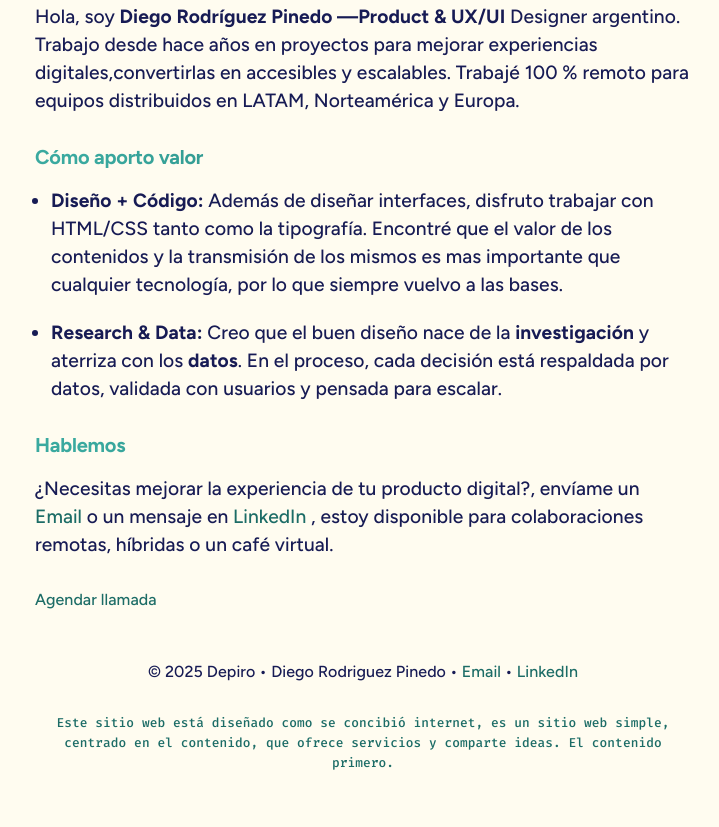
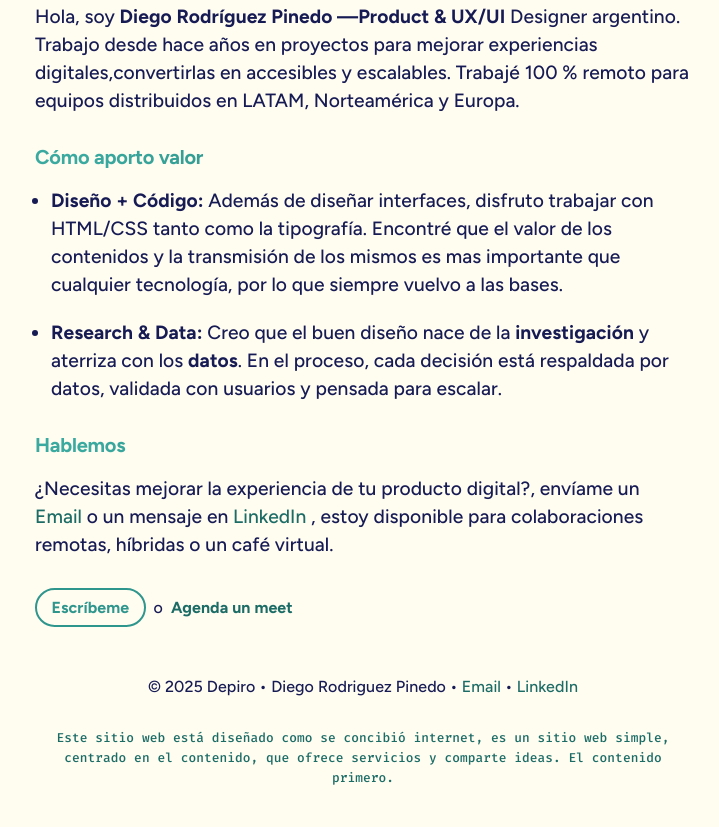
Before and after one commit to depiro/depiro, a website: page about.html in a window 1280 px wide. Shown: the part 369-1196 px from the top of the page, without its empty margins (277-996 px from the left). Drawn offline with Linux system fonts and the light colour scheme.

Commit message:
add cta to about page

```diff
--- a/about.html
+++ b/about.html
@@ -39,8 +39,7 @@
 
             <h3 class="mb-4 text-lg text-gradient">Hablemos</h3>
             <p>¿Necesitas mejorar la experiencia de tu producto digital?, envíame un <a href="mailto:hello@depi.ro" class="no-underline">Email</a> o un mensaje en <a href="https://linkedin.com/in/diegorodriguezpinedo/" class="no-underline" target="_blank" rel="noopener noreferrer">LinkedIn</a>  , estoy disponible para colaboraciones remotas, híbridas o un café virtual.</p>
-
-            <a>Agendar llamada</a>
+            <a href="https://api.whatsapp.com/send/?phone=543884047281&text=Hola%2C+te+escribo+desde+el+sitio+web.&type=phone_number&app_absent=0" class="no-underline contact-home text-base font-bold mr-1">Escríbeme</a> o <a  href="https://calendar.google.com/calendar/appointments/schedules/AcZssZ09srK1OxlJ4WSoamC24X25v4kCvWNmPsUogZPSPbgICECIx6dTd7JP2iHNbs48hk1LPhwh-HG7?gv=true" class="no-underline text-base font-bold ml-1" target="_blank" rel="noopener noreferrer">Agenda un meet</a>
         </div>
       </div>
     </main>
```
